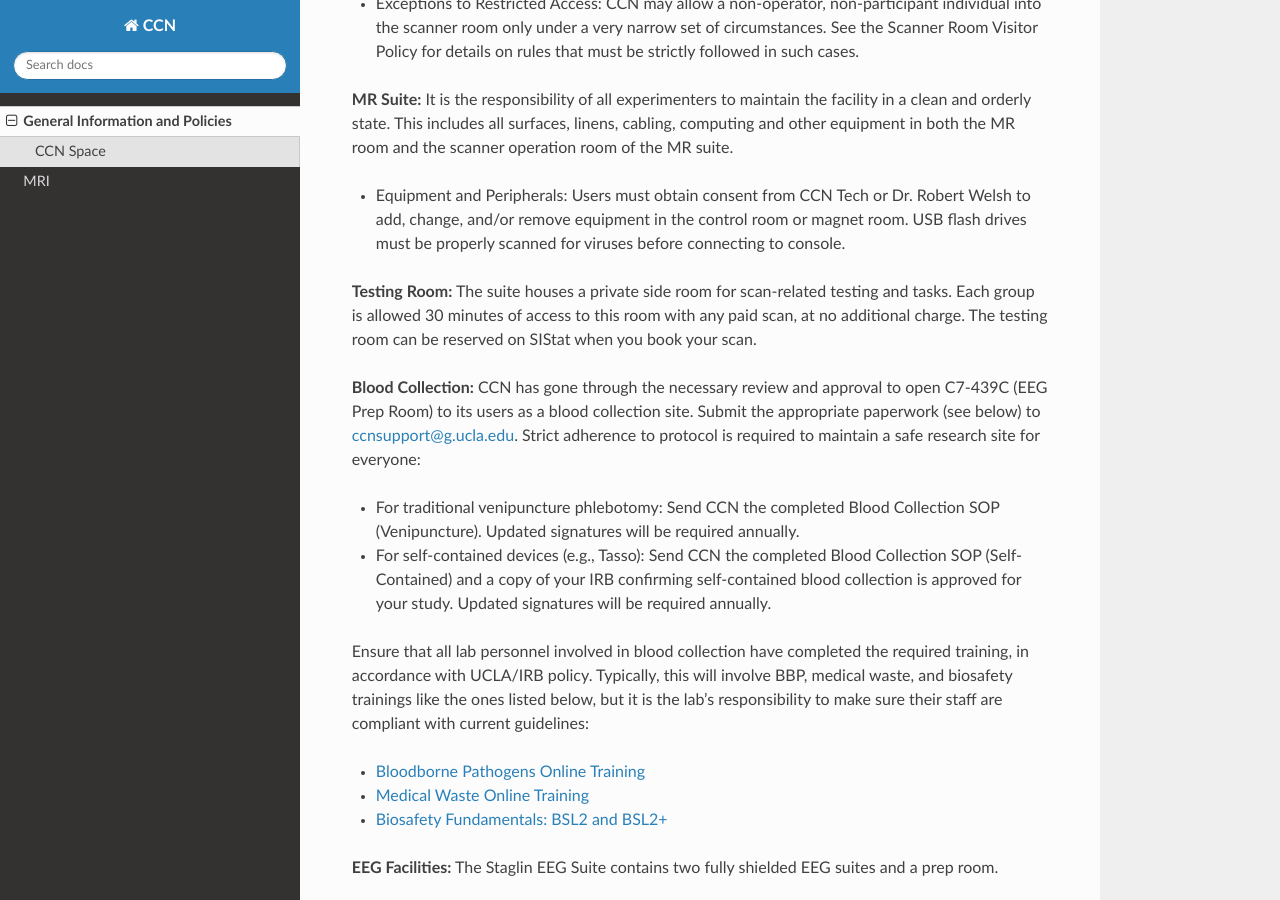
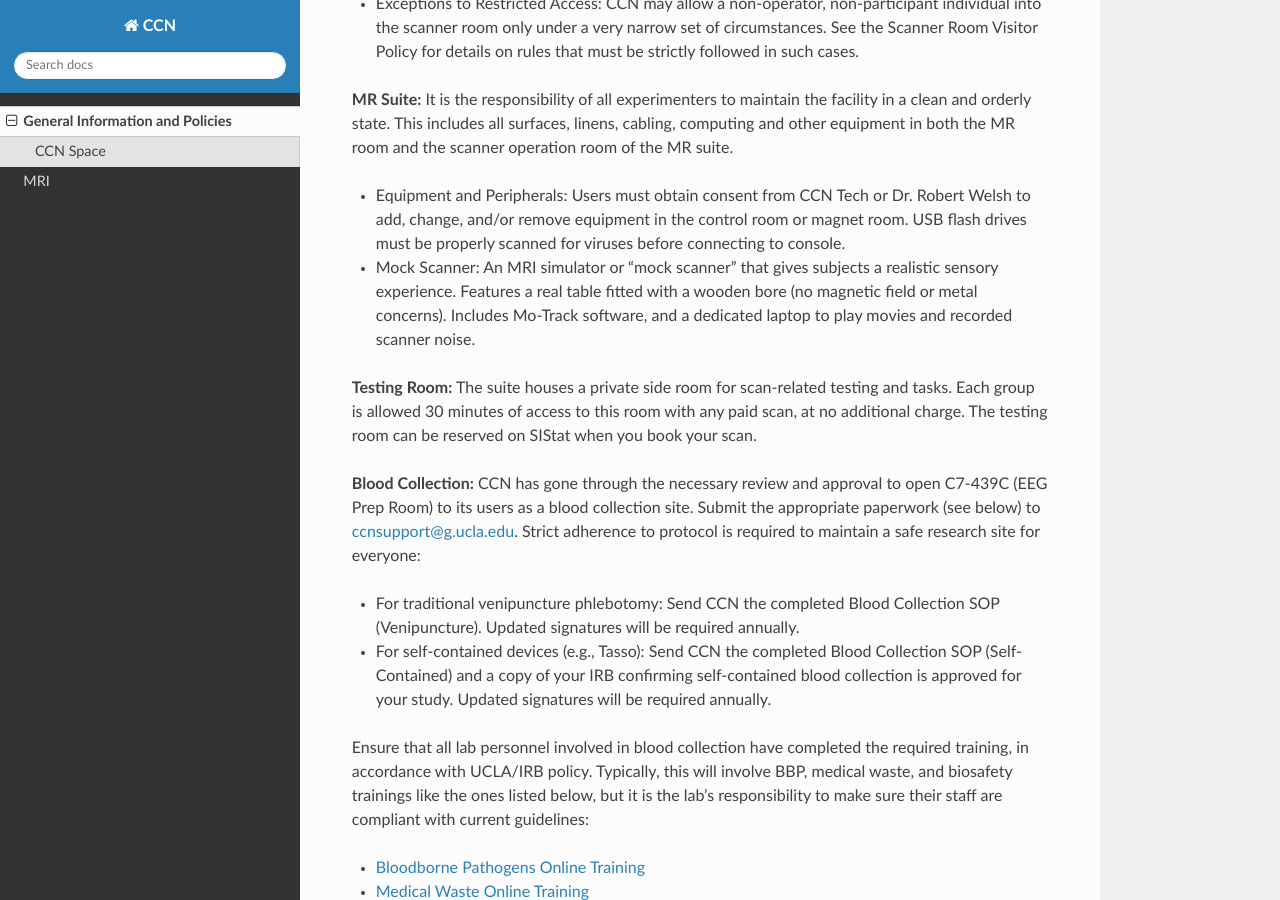
Before and after one commit to jpontanares-ccn/CCN, a Sphinx documentation site: the page built from docs/source/generalpolicies.rst, in a window 1280 px wide and 900 px high, scrolled down 368 px. Built offline with Sphinx 7.4.7 and the Read the Docs theme 3.1.0, drawn with Linux system fonts in a browser that asks for light colours.

Commit message:
Update generalpolicies.rst

```diff
--- a/docs/source/generalpolicies.rst
+++ b/docs/source/generalpolicies.rst
@@ -12,6 +12,7 @@ Zones are marked with signage. Only safety certified users and screened particip
 It is the responsibility of all experimenters to maintain the facility in a clean and orderly state. This includes all surfaces, linens, cabling, computing and other equipment in both the MR room and the scanner operation room of the MR suite.
 
 - Equipment and Peripherals: Users must obtain consent from CCN Tech or Dr. Robert Welsh to add, change, and/or remove equipment in the control room or magnet room. USB flash drives must be properly scanned for viruses before connecting to console.
+- Mock Scanner: An MRI simulator or "mock scanner" that gives subjects a realistic sensory experience. Features a real table fitted with a wooden bore (no magnetic field or metal concerns). Includes Mo-Track software, and a dedicated laptop to play movies and recorded scanner noise.
 
 **Testing Room:**
 The suite houses a private side room for scan-related testing and tasks. Each group is allowed 30 minutes of access to this room with any paid scan, at no additional charge. The testing room can be reserved on SIStat when you book your scan.
```
